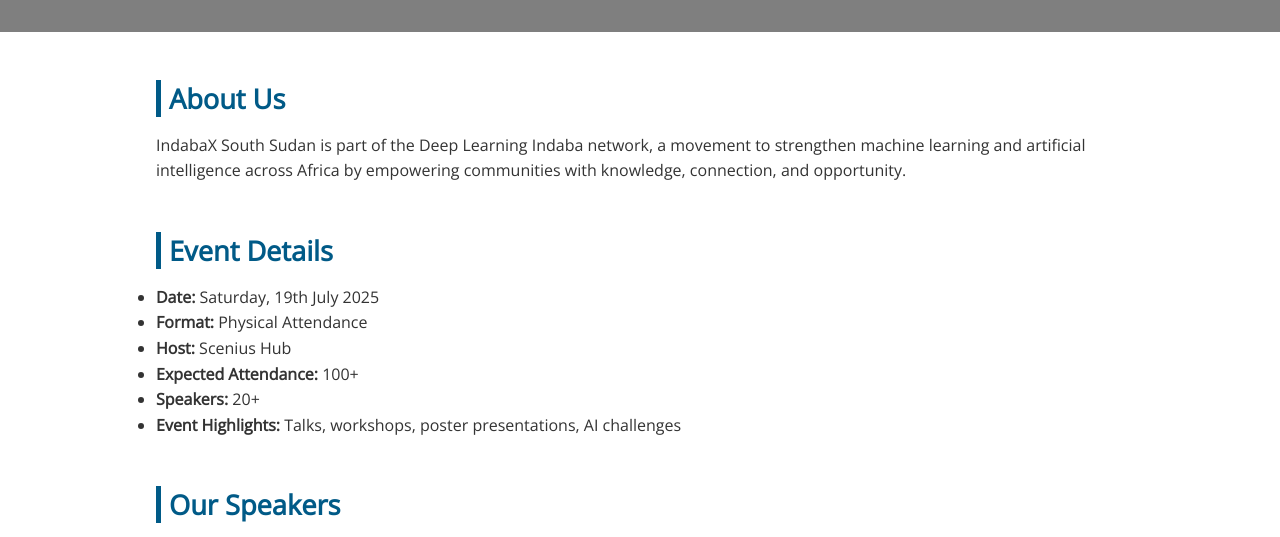
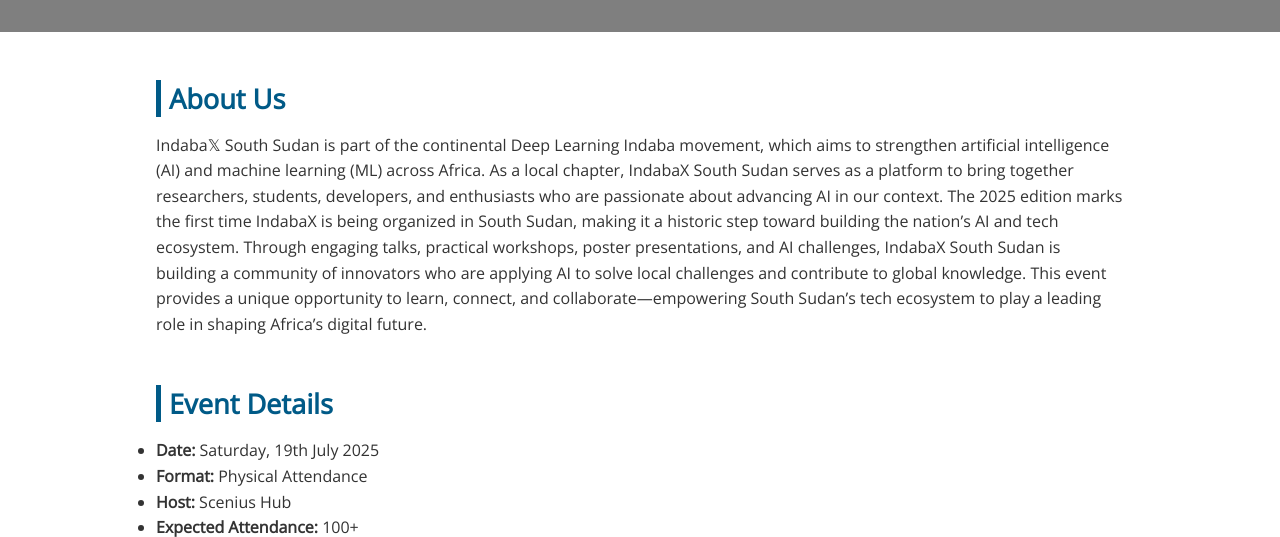
Before and after one commit to scenius-hub/indabax-south-sudan, a plain HTML site: page index.html in a window 1280 px wide. Shown: the part 600-1137 px from the top of the page. Drawn offline with nearby package versions, Linux system fonts and the light colour scheme.

Commit message:
Update index.html

```diff
--- a/index.html
+++ b/index.html
@@ -223,7 +223,12 @@
   <section id="about">
     <h2>About Us</h2>
     <p>
-      IndabaX South Sudan is part of the Deep Learning Indaba network, a movement to strengthen machine learning and artificial intelligence across Africa by empowering communities with knowledge, connection, and opportunity.
+     Indaba𝕏 South Sudan is part of the continental Deep Learning Indaba movement, which aims to strengthen artificial intelligence (AI) and machine learning (ML) across Africa. As a local chapter, IndabaX South Sudan serves as a platform to bring together researchers, students, developers, and enthusiasts who are passionate about advancing AI in our context.
+
+The 2025 edition marks the first time IndabaX is being organized in South Sudan, making it a historic step toward building the nation’s AI and tech ecosystem. Through engaging talks, practical workshops, poster presentations, and AI challenges, IndabaX South Sudan is building a community of innovators who are applying AI to solve local challenges and contribute to global knowledge.
+
+This event provides a unique opportunity to learn, connect, and collaborate—empowering South Sudan’s tech ecosystem to play a leading role in shaping Africa’s digital future.
+
     </p>
   </section>
 
```
